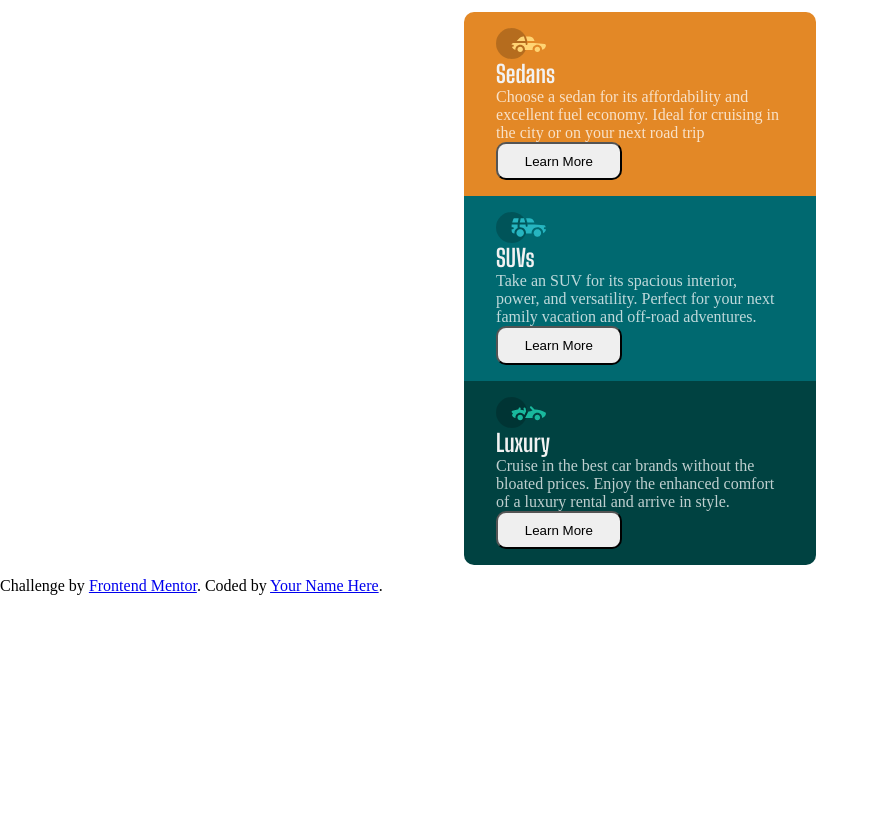
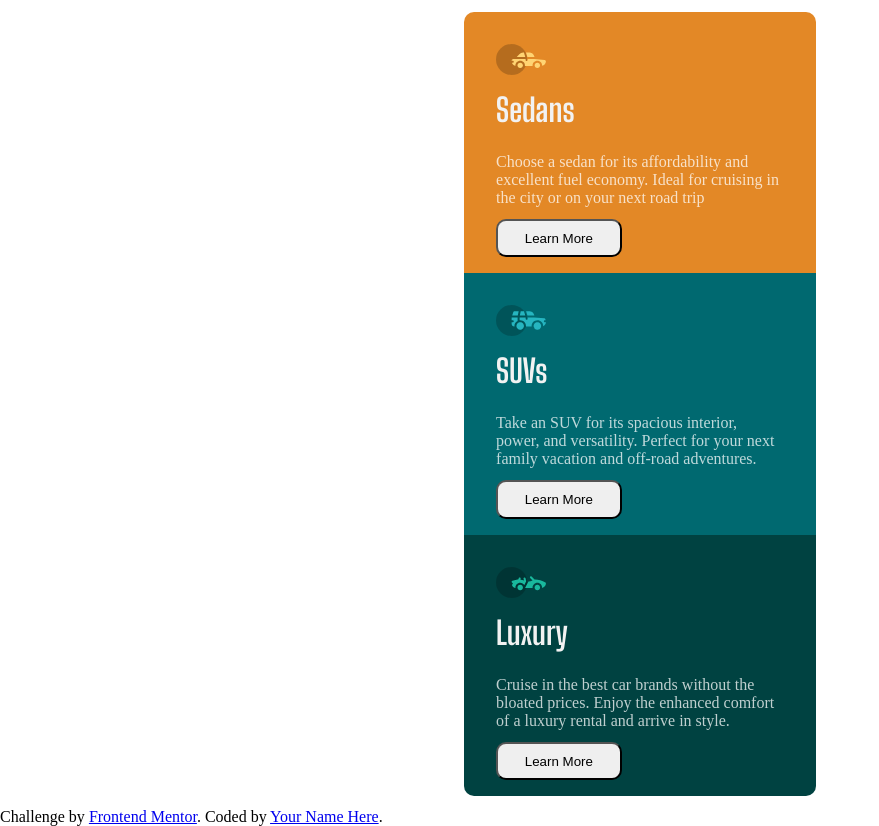
Before and after one commit to DevProgs/3-column-preview, a website built with Vite: page index.html in a window 1280 px wide. Shown: the whole page, without its empty margins (0-879 px from the left). Before the commit the page ends 800 px from the top, so only its background shows below. Built offline with nearby package versions, Linux system fonts and the light colour scheme.

Commit message:
Added margin to card elements

```diff
--- a/style.css
+++ b/style.css
@@ -49,13 +49,20 @@
   max-width: 50px;
 }
 
+.card--image {
+  margin: 1em 0;
+}
+
 .card--title {
   font-family: 'Big Shoulders Display', sans-serif;
+  font-size: 2rem;
   color: var(--light-gray);
+  margin-bottom: .75em;
 }
 
 .card--description {
   color: var(--transparent-white);
+  margin-bottom: .75em;
 }
 
 .card--btn {
```
